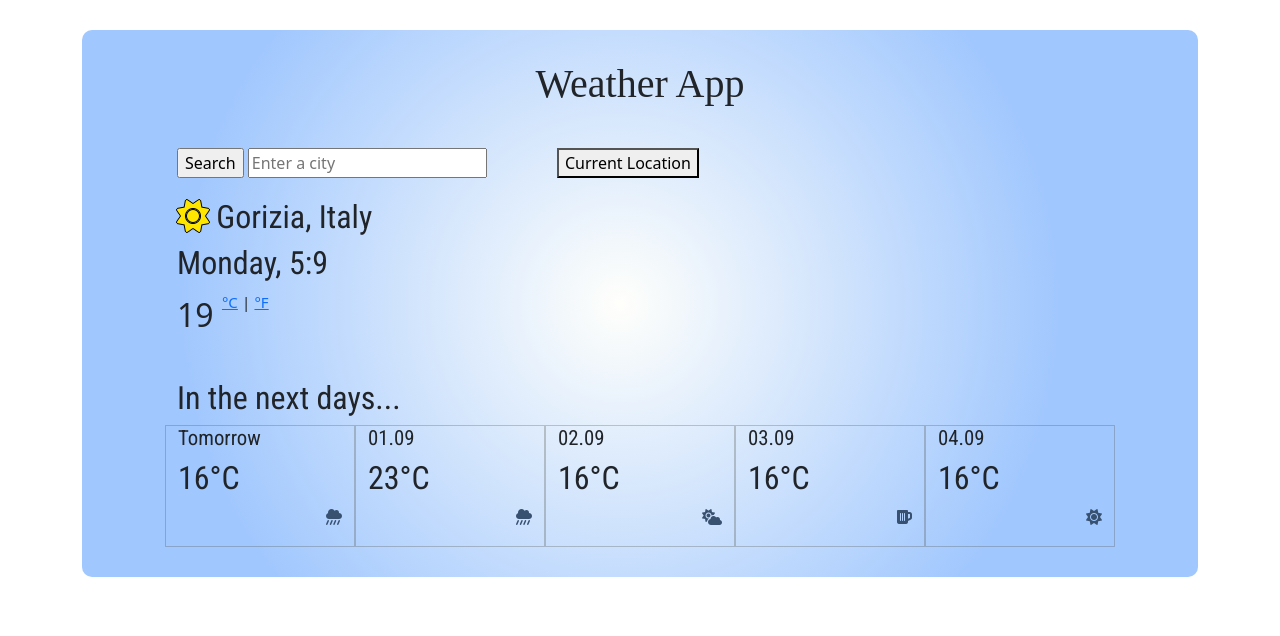
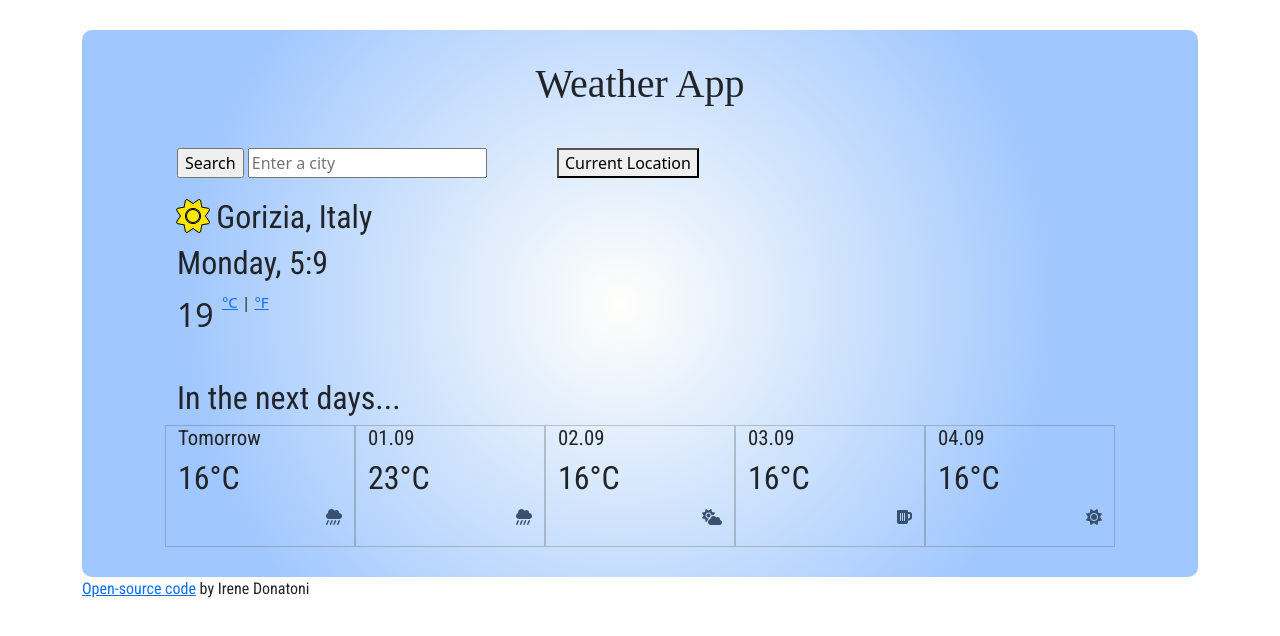
Before and after one commit to xajare/project-weather-app, a plain HTML site: page index.html in a window 1280 px wide. Drawn offline with nearby package versions, Linux system fonts and the light colour scheme; a web font is replaced by a local one.

Commit message:
GitHub link added

```diff
--- a/index.html
+++ b/index.html
@@ -101,6 +101,16 @@
           <div class="col-1"></div>
         </div>
       </div>
+      <div class="row">
+        <p>
+          <a
+            href="https://github.com/xajare/project-weather-app"
+            target="_blank"
+            >Open-source code</a
+          >
+          by Irene Donatoni
+        </p>
+      </div>
     </div>
     <script src="src/script_weather.js"></script>
   </body>
```
